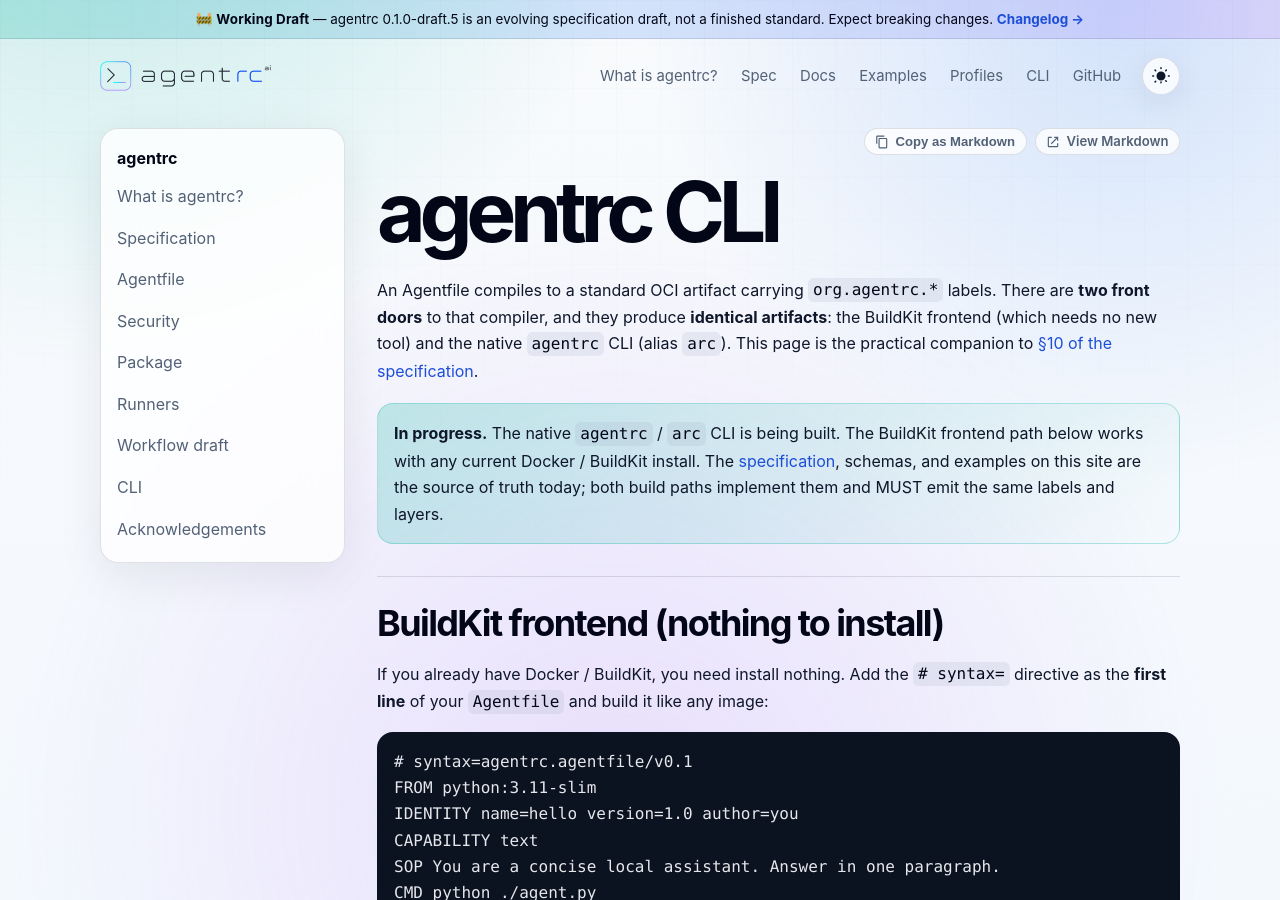
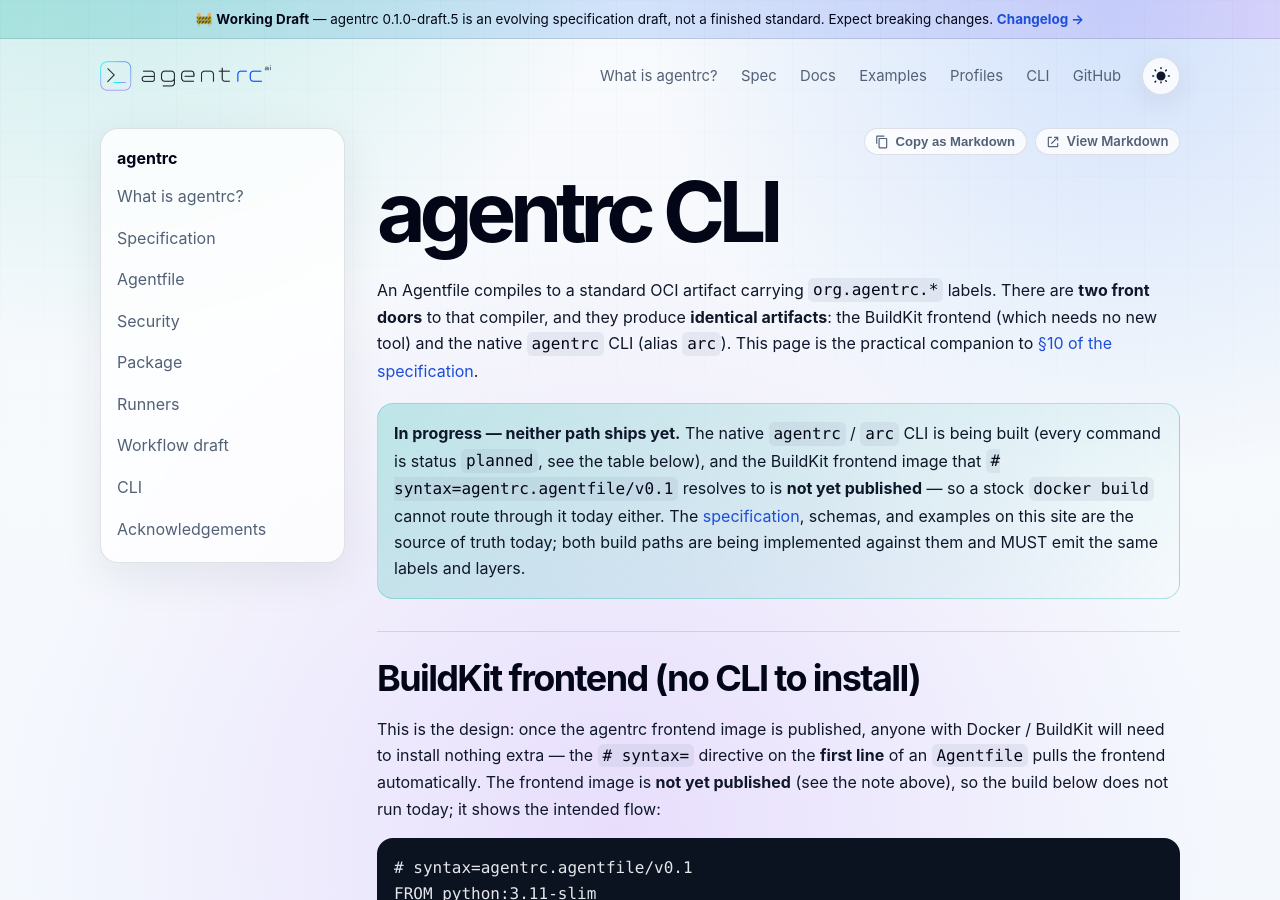
Before and after one commit to adeelahmad/agentrc, a Jekyll site: the page built from cli.md, in a window 1280 px wide and 900 px high. Built offline with Jekyll 4.4.1, drawn with Linux system fonts in a browser that asks for light colours.

Commit message:
docs: disclose CLI + BuildKit frontend are unbuilt; clarify draft.5 hero (#13)
P1 #4: add a status callout to the Quickstart stating the native agentrc/arc
CLI and the BuildKit frontend image are not yet available, so a reader can't
get partway through the 5-step walkthrough before learning only step 1
(authoring) is runnable today.

P1 #5: the "nothing to install" BuildKit frontend claim implied a published
frontend image that does not exist. Reframe the claim across cli.md,
docs/quickstart.md, and spec/§10.1 as a design promise gated on the frontend
image being published, with the same "planned" caveat used for the CLI.

P3: pull the "like bashrc/zshrc, but for an agent" one-liner into the homepage
hero — the clearest one-sentence explanation, previously only in the README.

P0 #1-3, P2 #6-7 were already reconciled to 0.1.0-draft.5 by the prior
migration commit; verified the retired-keyword and inline-Cedar sweeps return
zero stale hits outside CHANGELOG.md.

````diff
--- a/cli.md
+++ b/cli.md
@@ -1,7 +1,7 @@
 ---
 layout: doc
 title: CLI
-description: "Building agentrc agents: the BuildKit frontend (nothing to install) and the native agentrc / arc CLI."
+description: "Building agentrc agents: the BuildKit frontend (no CLI to install) and the native agentrc / arc CLI — both in progress."
 permalink: /cli/
 ---
 # agentrc CLI
@@ -13,18 +13,23 @@ native `agentrc` CLI (alias `arc`). This page is the practical companion to
 [§10 of the specification](/spec/).
 
 <div class="callout">
-<strong>In progress.</strong> The native <code>agentrc</code> / <code>arc</code>
-CLI is being built. The BuildKit frontend path below works with any current
-Docker / BuildKit install. The <a href="/spec/">specification</a>, schemas, and
-examples on this site are the source of truth today; both build paths implement
-them and MUST emit the same labels and layers.
+<strong>In progress — neither path ships yet.</strong> The native
+<code>agentrc</code> / <code>arc</code> CLI is being built (every command is
+status <code>planned</code>, see the table below), and the BuildKit frontend
+image that <code># syntax=agentrc.agentfile/v0.1</code> resolves to is
+<strong>not yet published</strong> — so a stock <code>docker build</code> cannot
+route through it today either. The <a href="/spec/">specification</a>, schemas,
+and examples on this site are the source of truth today; both build paths are
+being implemented against them and MUST emit the same labels and layers.
 </div>
 
-## BuildKit frontend (nothing to install)
+## BuildKit frontend (no CLI to install)
 
-If you already have Docker / BuildKit, you need install nothing. Add the
-`# syntax=` directive as the **first line** of your `Agentfile` and build it like
-any image:
+This is the design: once the agentrc frontend image is published, anyone with
+Docker / BuildKit will need to install nothing extra — the `# syntax=` directive
+on the **first line** of an `Agentfile` pulls the frontend automatically. The
+frontend image is **not yet published** (see the note above), so the build below
+does not run today; it shows the intended flow:
 
 ```dockerfile
 # syntax=agentrc.agentfile/v0.1
````
Also changed, not shown: docs/quickstart.md (+20 -3 lines), index.md (+1 -1 lines), spec/index.md (+4 -2 lines).
